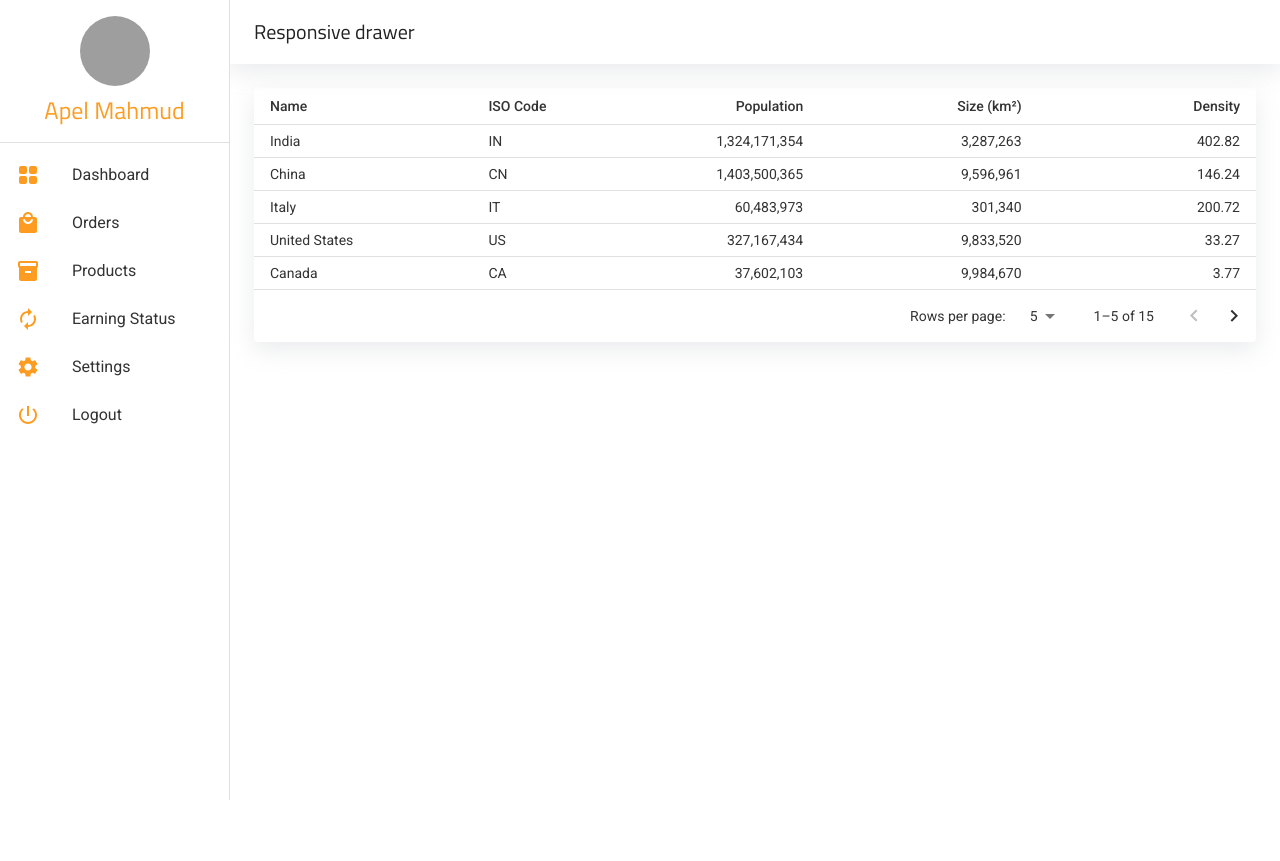
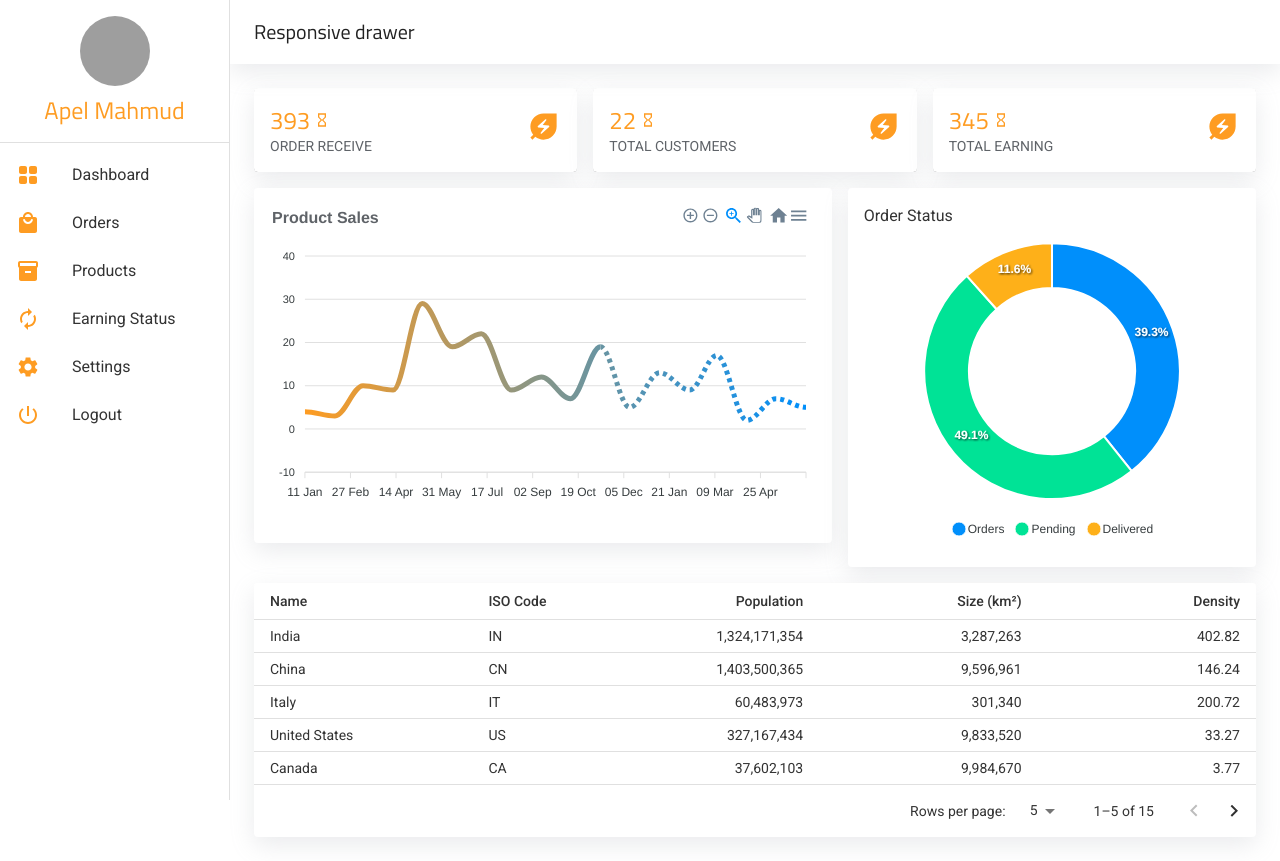
Before and after one commit to apelmahmudDev/e-furniture, a React (Create React App) app: page / in a window 1280 px wide. Before the commit the page ends 800 px from the top, so only its background shows below. Built offline with nearby package versions, Linux system fonts and the light colour scheme; grey boxes are pictures that could not be loaded.

Commit message:
✨dashboard desing ready to go

```diff
--- a/src/views/components/admin/Dashboard/index.tsx
+++ b/src/views/components/admin/Dashboard/index.tsx
@@ -15,7 +15,7 @@ const Dashboard = () => {
 	return (
 		<>
 			{/* dashboard top section - card*/}
-			{/* <Box>
+			<Box>
 				<Grid container spacing={2}>
 					{[
 						{ title: "Order Receive", amount: 393 },
@@ -51,10 +51,10 @@ const Dashboard = () => {
 						</Grid>
 					))}
 				</Grid>
-			</Box> */}
+			</Box>
 
 			{/* dashboard middle section - chart*/}
-			{/* <Box my={2}>
+			<Box my={2}>
 				<Grid container spacing={2}>
 					<Grid item xs={12} md={7}>
 						<ProductSalesChart />
@@ -63,7 +63,7 @@ const Dashboard = () => {
 						<OrderChart />
 					</Grid>
 				</Grid>
-			</Box> */}
+			</Box>
 
 			{/* dashboard footer section - customer data*/}
 			<Box>
```
